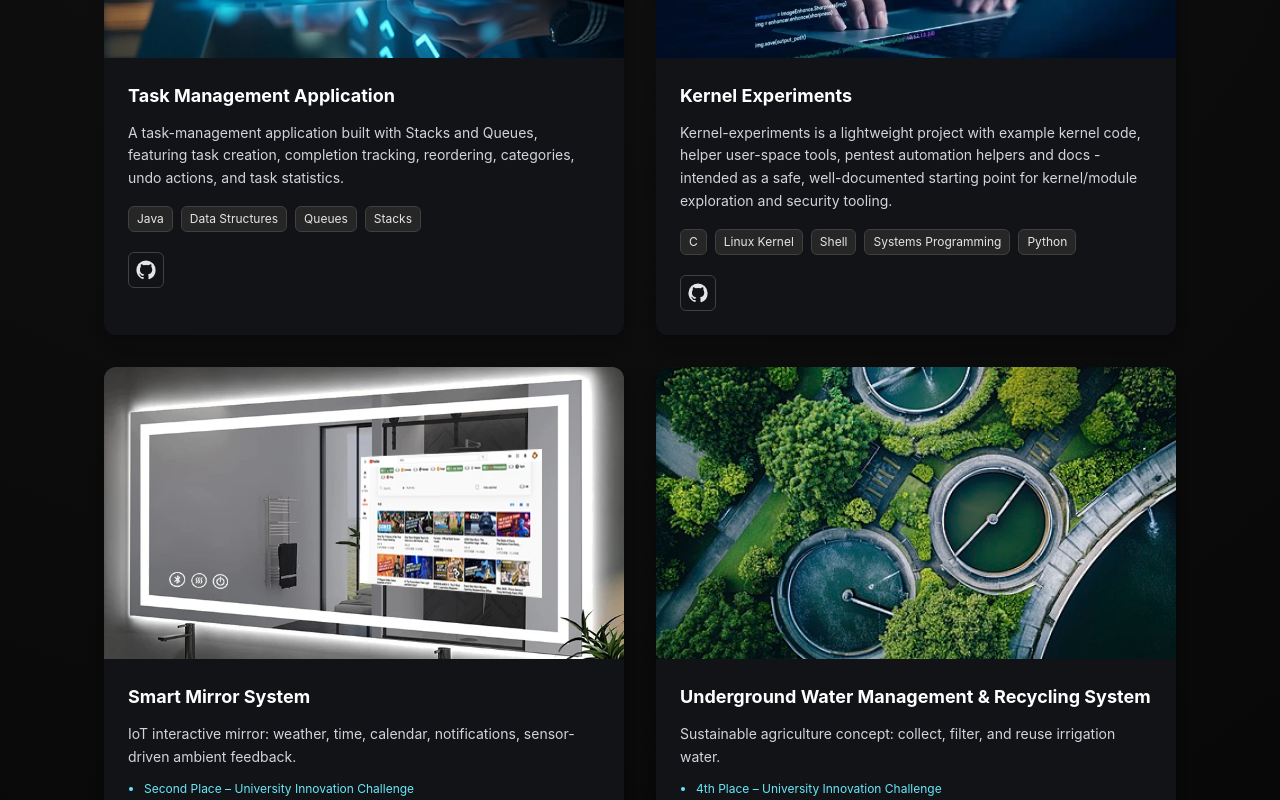
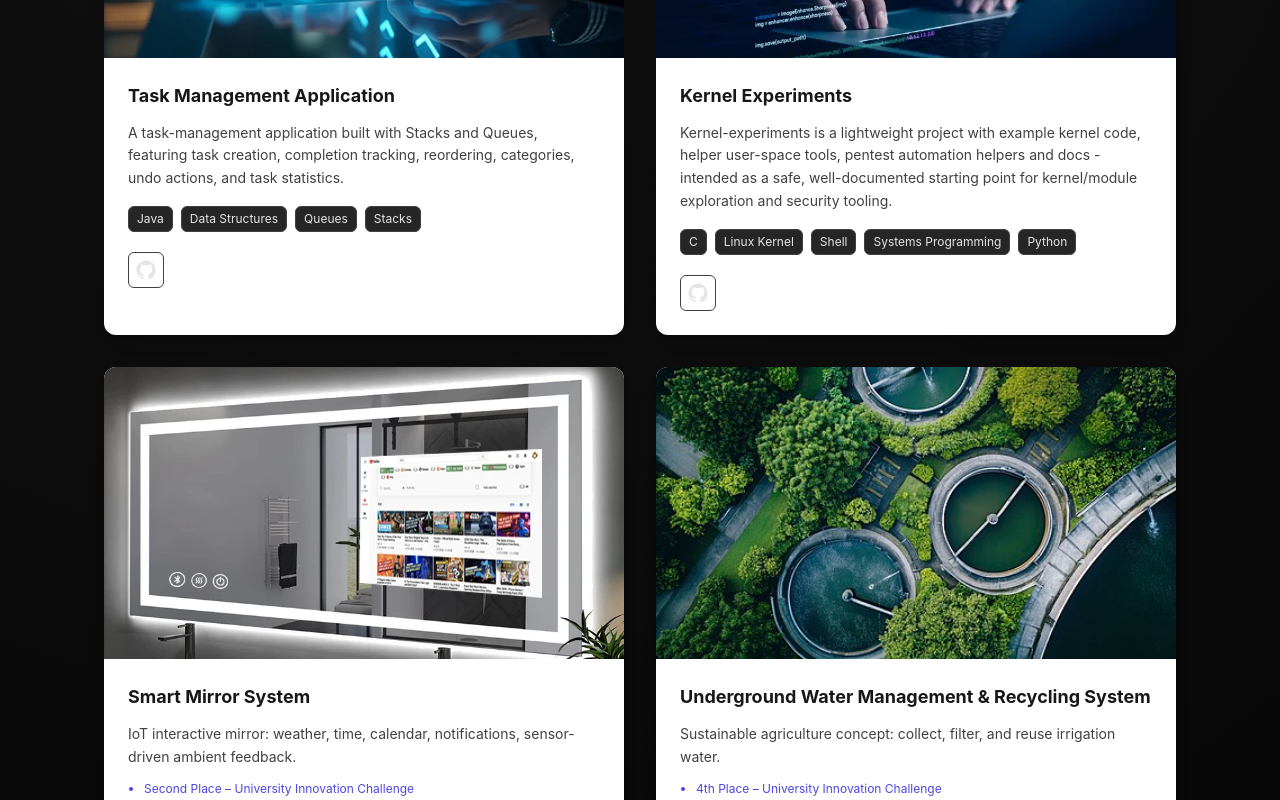
Before and after one commit to Kernel-Hunter/kernel-portfolio, a Next.js app: page / in a window 1280 px wide. Shown: the part 1260-2060 px from the top of the page. Built offline with nearby package versions, Linux system fonts and the light colour scheme.

Commit message:
Refactor ProjectCard component for dark mode support

```diff
--- a/components/ProjectCard.jsx
+++ b/components/ProjectCard.jsx
@@ -15,14 +15,27 @@ export default function ProjectCard({ project, index = 0 }) {
       viewport={{ once: true }}
       transition={{ duration: 0.6, delay: index * 0.2 }}
       className="
-        portfolio-project-card
         group relative overflow-hidden rounded-xl
-        bg-white dark:bg-[#121317]
+        bg-white
         shadow-lg hover:shadow-2xl
         transition-all duration-300
         flex flex-col
       "
     >
+      {/* Dark-mode override using your .light convention */}
+      <style jsx>{`
+        :global(.light) .group.relative.rounded-xl {
+          background: #ffffff;
+        }
+        :global(.light) .group.relative.rounded-xl .overlay-gradient {
+          background: linear-gradient(to top, rgba(0, 0, 0, 0.6), transparent);
+        }
+        :global(.light) .group.relative.rounded-xl h4 {
+          color: #0f1113;
+        }
+      `}</style>
+
+      {/* Image area */}
       <div className="aspect-video overflow-hidden relative">
         {project.image ? (
           <Image
@@ -34,38 +47,37 @@ export default function ProjectCard({ project, index = 0 }) {
             priority={false}
           />
         ) : (
-          <div className="flex items-center justify-center h-full text-sm dark:text-neutral-400 text-neutral-600 px-4">
+          <div className="flex items-center justify-center h-full text-sm text-neutral-600 px-4">
             {project.alt || 'No image'}
           </div>
         )}
+
+        {/* Ahmed-style overlay */}
         <div
-          className="absolute inset-0 bg-gradient-to-t from-black/60 to-transparent
+          className="overlay-gradient absolute inset-0 bg-gradient-to-t from-black/60 to-transparent
                      opacity-0 group-hover:opacity-100 transition-opacity duration-300 pointer-events-none"
         />
       </div>
 
+      {/* Content */}
       <div className="p-6 flex flex-col gap-3">
-        <h4 className="text-lg font-bold text-neutral-900 dark:text-white">
+        <h4 className="text-lg font-bold text-neutral-900">
           {project.title}
         </h4>
 
-        <p className="text-sm text-neutral-700 dark:text-gray-300 leading-relaxed">
+        <p className="text-sm text-neutral-700 leading-relaxed">
           {project.summary || project.description}
         </p>
 
         {achievements.length > 0 && (
-          <ul className="text-xs dark:text-cyan-300 text-indigo-600 list-disc ml-4 space-y-1">
-            {achievements.map(a => (
-              <li key={a}>{a}</li>
-            ))}
+          <ul className="text-xs text-indigo-600 list-disc ml-4 space-y-1">
+            {achievements.map(a => <li key={a}>{a}</li>)}
           </ul>
         )}
 
         {techs.length > 0 && (
           <div className="flex flex-wrap gap-2 pt-1">
-            {techs.map(t => (
-              <Tag key={t}>{t}</Tag>
-            ))}
+            {techs.map(t => <Tag key={t}>{t}</Tag>)}
           </div>
         )}
 
```
